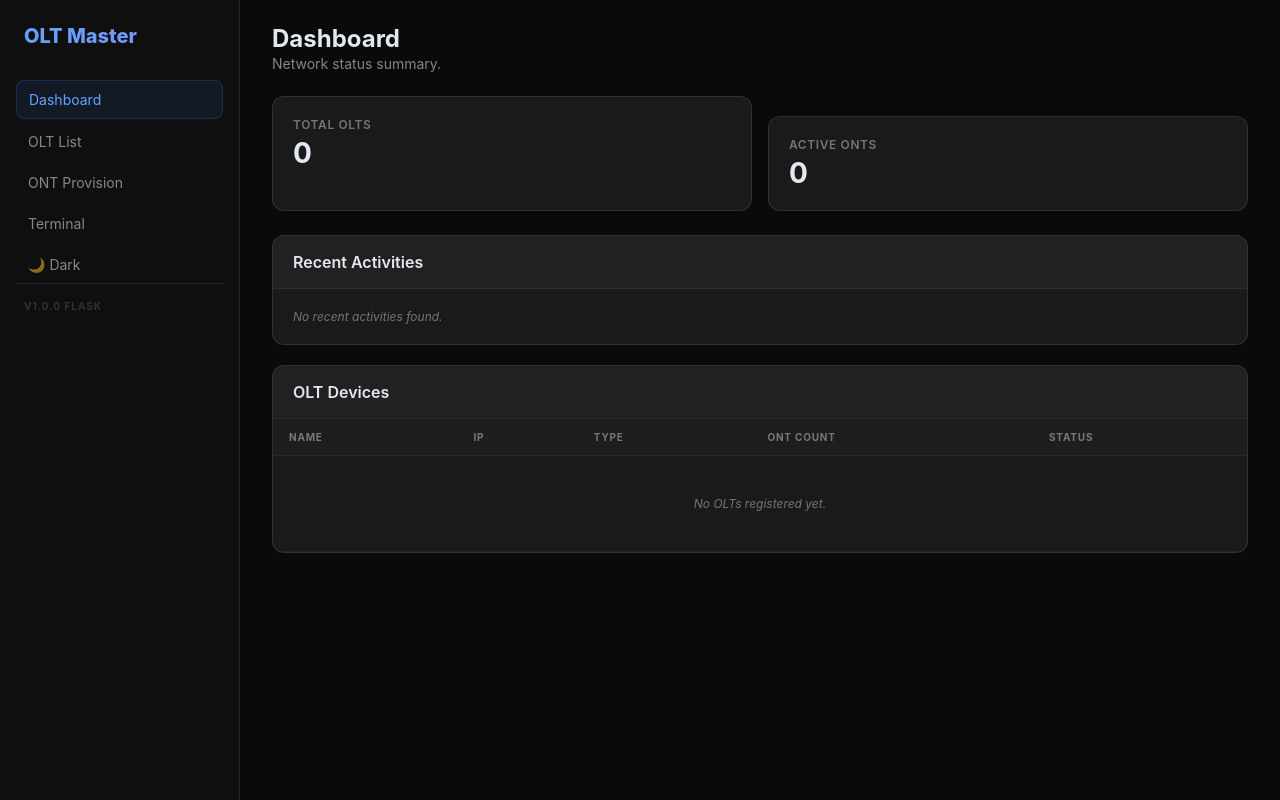
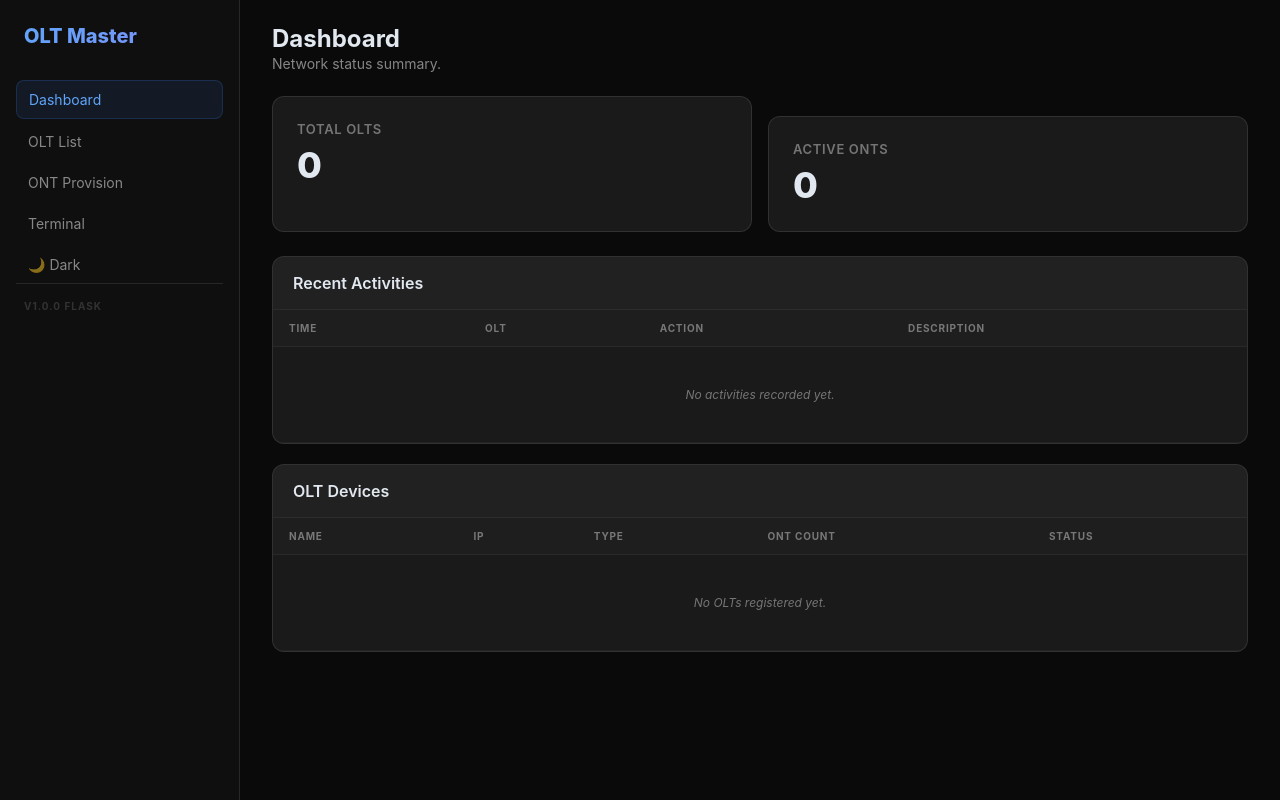
Before and after one commit to m-a-b-d-u-h/olt-app, a Flask app: page / in a window 1280 px wide. Run offline with Flask 3, Linux system fonts and the light colour scheme.

Commit message:
feat: add ActivityLog model + logging everywhere + live dashboard

```diff
--- a/app.py
+++ b/app.py
@@ -5,8 +5,18 @@ import time
 import socket
 from flask import Flask, render_template, request, jsonify
 from flask_socketio import SocketIO, emit
-from models import db, OLT, ONT, QuickCommand, gen_uuid
+from models import db, OLT, ONT, QuickCommand, ActivityLog, gen_uuid
+from datetime import datetime, timezone
 import olt_service
+
+
+def log_activity(olt_id, olt_name, action, description):
+    try:
+        log = ActivityLog(olt_id=olt_id, olt_name=olt_name, action=action, description=description)
+        db.session.add(log)
+        db.session.commit()
+    except:
+        db.session.rollback()
 
 app = Flask(__name__)
 app.config['SECRET_KEY'] = os.urandom(24).hex()
@@ -27,7 +37,17 @@ with app.app_context():
 def dashboard():
     olts = OLT.query.all()
     onts = ONT.query.all()
-    return render_template('dashboard.html', olts=olts, onts=onts)
+    activities = ActivityLog.query.order_by(ActivityLog.created_at.desc()).limit(20).all()
+    return render_template('dashboard.html', olts=olts, onts=onts, activities=activities)
+
+@app.route('/api/activities')
+def api_activities():
+    logs = ActivityLog.query.order_by(ActivityLog.created_at.desc()).limit(50).all()
+    return jsonify([{
+        'id': l.id, 'olt_name': l.olt_name, 'action': l.action,
+        'description': l.description,
+        'created_at': l.created_at.isoformat() if l.created_at else '',
+    } for l in logs])
 
 @app.route('/olt')
 def olt_list():
@@ -208,35 +228,6 @@ def api_ont_delete(ont_id):
     db.session.commit()
     return jsonify({'status': 'ok'})
 
-@app.route('/api/ont/provision', methods=['POST'])
-def api_ont_provision():
-    data = request.json
-    olt = OLT.query.get_or_404(data.get('oltId') or data.get('olt_id'))
-    result = olt_service.provision_ont(
-        olt, data['slot'], data['pon'], data['sn'], data['vlan'],
-        data.get('nama', ''), data.get('alamat', ''),
-        data.get('pppoe_user', ''), data.get('pppoe_pass', ''),
-        data.get('additional_vlans', ''), data.get('use_tr069', False),
-        data.get('tr069_profile', 'acs'),
-    )
-    if result['status'] == 'success':
-        extra_arr = [v.strip() for v in data.get('additional_vlans', '').split(',') if v.strip()]
-        if data.get('use_tr069') and '100' not in extra_arr:
-            extra_arr.append('100')
-        all_vlans = ','.join(filter(None, [data['vlan']] + extra_arr))
-        try:
-            ont = ONT(
-                olt_id=data['olt_id'], sn=data['sn'],
-                slot=data['slot'], pon=data['pon'], ont_id=result['ont_id'],
-                name=data.get('nama', ''), address=data.get('alamat', ''),
-                vlan=data['vlan'], vlan_ids=all_vlans, status='registered',
-            )
-            db.session.add(ont)
-            db.session.commit()
-        except Exception as e:
-            print(f'DB Error: {e}')
-    return jsonify(result)
-
 @app.route('/api/ont/sync', methods=['POST'])
 def api_ont_sync():
     data = request.json
@@ -272,9 +263,28 @@ def api_ont_sync():
             results.append(ont)
         if not results:
             return jsonify({'error': 'No registered ONTs found', 'raw': raw_output}), 200
+        log_activity(olt.id, olt.name, 'sync', f'{len(results)} ONTs slot {data["slot"]}/{data["pon"]}')
         return jsonify(results)
     except Exception as e:
         return jsonify({'error': str(e), 'details': str(e)}), 500
+
+@app.route('/api/ont/provision', methods=['POST'])
+def api_ont_provision():
+    data = request.json
+    olt = OLT.query.get_or_404(data.get('oltId') or data.get('olt_id'))
+    try:
+        result = olt_service.provision_ont(
+            olt, data['slot'], data['pon'], data['sn'], data['vlan'],
+            data.get('nama', ''), data.get('alamat', ''),
+            data.get('pppoe_user', ''), data.get('pppoe_pass', ''),
+            data.get('additional_vlans', ''), data.get('use_tr069', False),
+            data.get('tr069_profile', 'acs'),
+        )
+        if result.get('status') == 'success':
+            log_activity(olt.id, olt.name, 'provision', f'ONT {result["ont_id"]} - {data.get("nama", "")}')
+        return jsonify(result)
+    except Exception as e:
+        return jsonify({'error': str(e)}), 500
 
 @app.route('/api/ont/delete-from-olt', methods=['POST'])
 def api_ont_delete_from_olt():
@@ -292,6 +302,7 @@ def api_ont_delete_from_olt():
             ONT.query.filter_by(olt_id=data['oltId'], slot=data['slot'],
                                 pon=data['pon'], ont_id=data['ontId']).delete()
             db.session.commit()
+        log_activity(olt.id, olt.name, 'delete', f'ONT ID {data["ontId"]} SN {data.get("sn", "")}')
         return jsonify({'status': 'success'})
     except Exception as e:
         return jsonify({'error': str(e), 'details': str(e)}), 500
@@ -365,6 +376,8 @@ def api_ont_tr069():
     olt = OLT.query.get_or_404(data['oltId'])
     try:
         result = olt_service.configure_tr069(olt, data['slot'], data['pon'], data['ontId'], data.get('profile', 'acs'))
+        if result.get('status') == 'success':
+            log_activity(olt.id, olt.name, 'tr069', f'ONT ID {data["ontId"]} profile {result.get("profile", "acs")}')
         return jsonify(result)
     except Exception as e:
         return jsonify({'error': str(e), 'details': str(e)}), 500
--- a/static/style.css
+++ b/static/style.css
@@ -26,10 +26,10 @@ a:hover { text-decoration: underline; }
 .card-body { padding: 20px; }
 .card + .card { margin-top: 20px; }
 
-.stats-grid { display: grid; grid-template-columns: repeat(auto-fit, minmax(200px, 1fr)); gap: 16px; margin-bottom: 24px; }
-.stat-card { padding: 20px; }
-.stat-card .stat-label { font-size: 12px; font-weight: 600; text-transform: uppercase; letter-spacing: 0.05em; color: rgba(255,255,255,0.4); }
-.stat-card .stat-value { font-size: 28px; font-weight: 700; margin-top: 4px; }
+.stats-grid { display: grid; grid-template-columns: repeat(2, 1fr); gap: 16px; margin-bottom: 24px; }
+.stat-card { padding: 24px; }
+.stat-card .stat-label { font-size: 13px; font-weight: 600; text-transform: uppercase; letter-spacing: 0.05em; color: rgba(255,255,255,0.4); }
+.stat-card .stat-value { font-size: 36px; font-weight: 800; margin-top: 6px; }
 
 .btn { display: inline-flex; align-items: center; gap: 6px; padding: 8px 16px; border-radius: 8px; font-size: 13px; font-weight: 600; border: none; cursor: pointer; transition: all 0.2s; }
 .btn-primary { background: #2563eb; color: white; }
--- a/templates/dashboard.html
+++ b/templates/dashboard.html
@@ -23,8 +23,24 @@
     <div class="card-header">
         <h3>Recent Activities</h3>
     </div>
-    <div class="card-body text-muted text-sm" style="font-style:italic;">
-        No recent activities found.
+    <div class="table-wrap">
+        <table>
+            <thead>
+                <tr><th>Time</th><th>OLT</th><th>Action</th><th>Description</th></tr>
+            </thead>
+            <tbody>
+                {% for a in activities %}
+                <tr>
+                    <td class="monospace text-sm text-muted">{{ a.created_at.strftime('%H:%M %d/%m') if a.created_at else '' }}</td>
+                    <td>{{ a.olt_name }}</td>
+                    <td><span class="badge badge-registered">{{ a.action }}</span></td>
+                    <td class="text-sm">{{ a.description }}</td>
+                </tr>
+                {% else %}
+                <tr><td colspan="4" class="text-muted text-sm" style="padding:40px;text-align:center;font-style:italic;">No activities recorded yet.</td></tr>
+                {% endfor %}
+            </tbody>
+        </table>
     </div>
 </div>
 
```
Also changed, not shown: models.py (+9 -0 lines).
